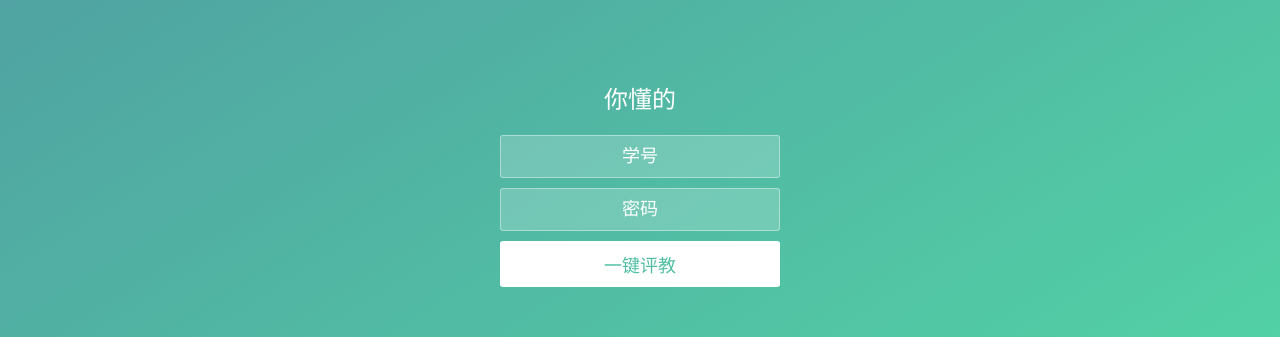
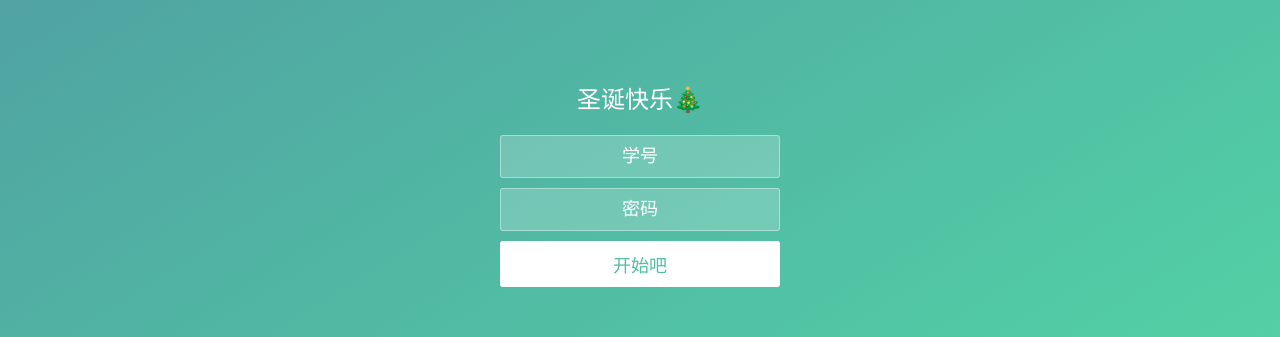
Before and after one commit to nodejh/teaching_evaluation, a website: page public/index.html in a window 1280 px wide. Shown: the top 337 px of the page. Drawn offline with Linux system fonts and the light colour scheme; files whose address does not match are found by name.

Commit message:
适配2017

```diff
--- a/public/index.html
+++ b/public/index.html
@@ -13,11 +13,11 @@
 <body>
   <div class="wrapper">
     <div class="container" id="container">
-      <h2 id="title">你懂的</h2>
+      <h2 id="title">圣诞快乐🎄 </h2>
       <form class="form">
         <input id="number" type="text" placeholder="学号" value="">
         <input id="password" type="password" placeholder="密码" value="">
-        <button id="btn" type="button">一键评教</button>
+        <button id="btn" type="button">开始吧</button>
       </form>
     </div>
 
```
